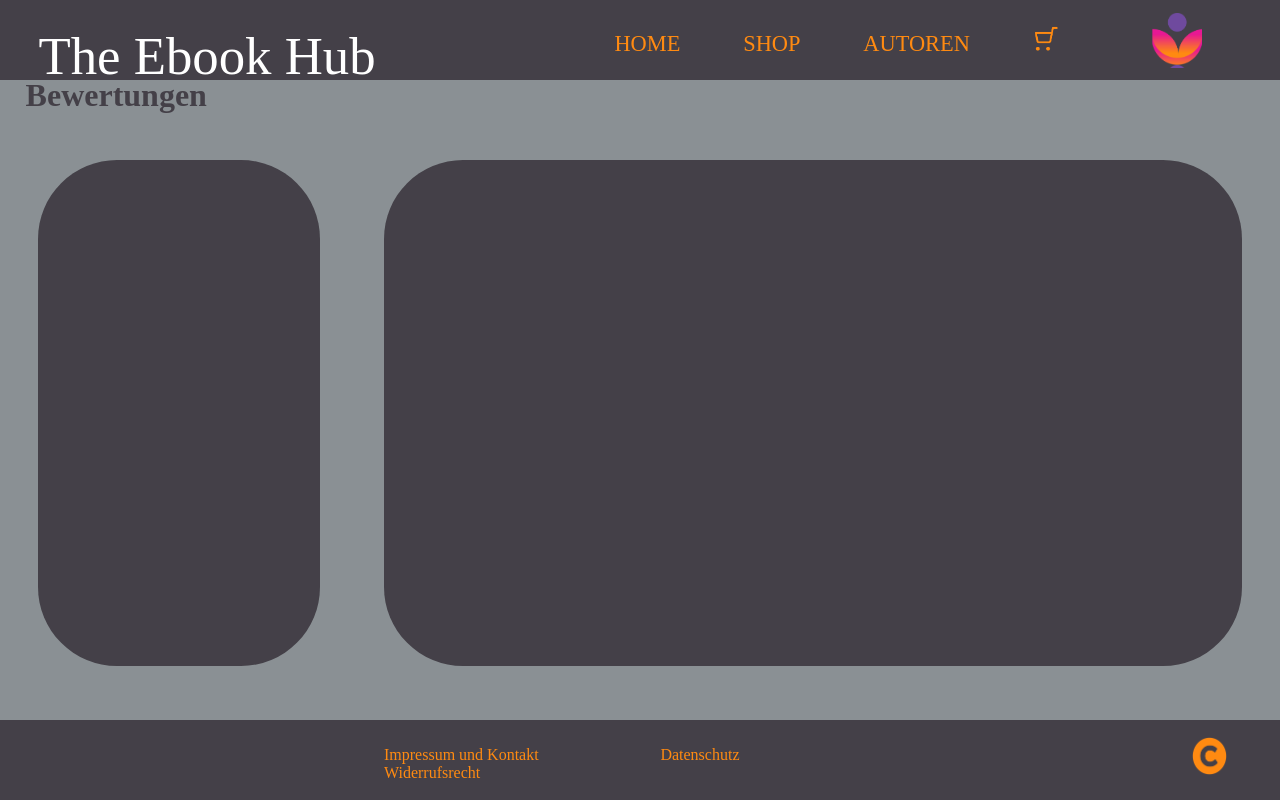
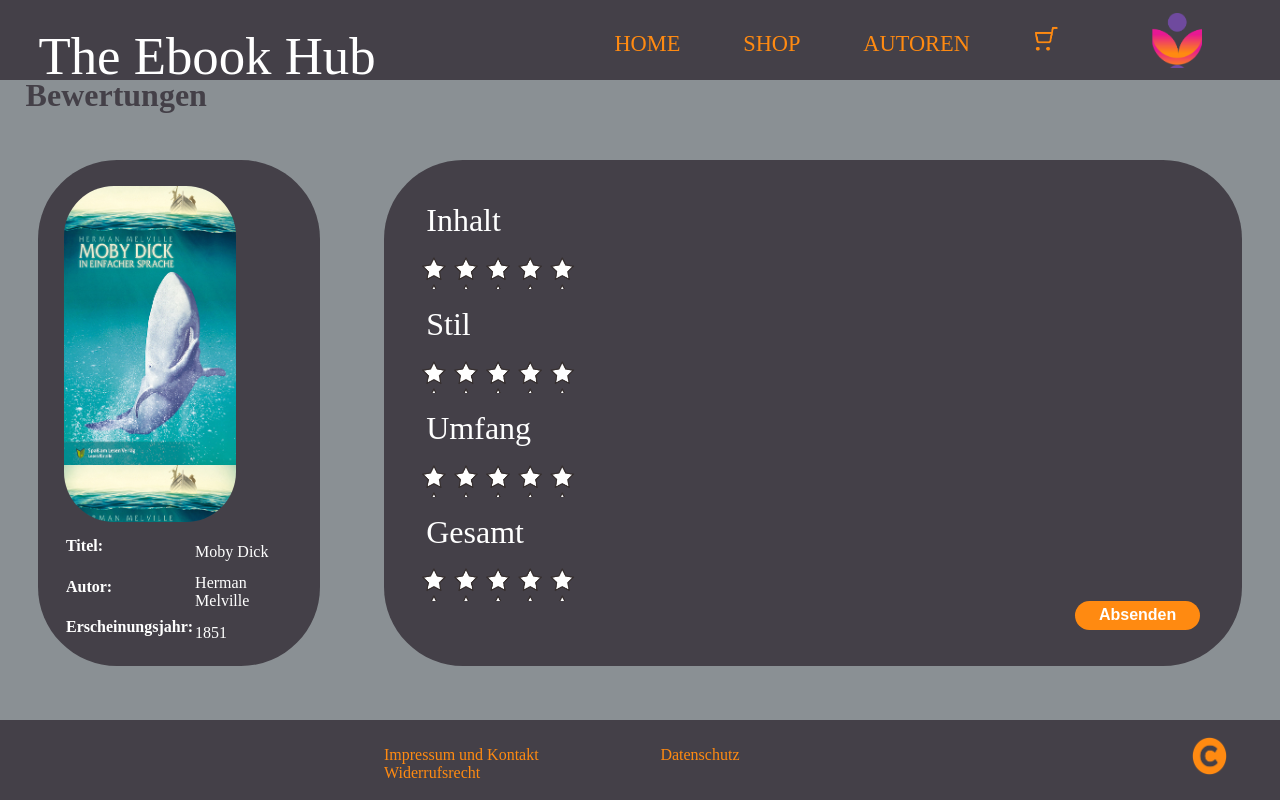
Before and after one commit to cr4kn4x/WebAnwendungen, a plain HTML site: page Bewertungen/bewertungen.html in a window 1280 px wide. Drawn offline with Linux system fonts and the light colour scheme; a web font is replaced by a local one.

Commit message:
Berwertungen hinzugefügt

```diff
--- a/Bewertungen/bewertungen.css
+++ b/Bewertungen/bewertungen.css
@@ -19,6 +19,30 @@
     padding-left: 2%;
 }
 
+#bild {
+    background: url(../sources/Moby_Dick_-_cover_lowres.jpg);
+    background-size: contain;
+    width: 67%;
+    height: 70%;
+    border-radius: 50px;
+}
+
+#first table {
+    width: 90%;
+    height: 10%;
+    margin-top: 3%;
+    color: white;
+    text-align: left;
+}
+
+#first td {
+    padding-top: 5%;
+}
+
+#first th {
+    font-weight: bold;
+}
+
 #second {
     position: absolute;
     background-color: #444048;
@@ -31,3 +55,28 @@
     padding-top: 2%;
     padding-left: 2%;
 }
+#second p.picture {
+    background: url(../sources/all-stars.png);
+    background-size: contain;
+    width: 19%;
+    height: 7%;
+    margin-left: 1%;
+}
+
+#second p.headline {
+    color: white;
+    font-size: 2em;
+    padding: 2%;
+}
+
+#confirm {
+    color: white;
+    font-weight: bold;
+    font-size: 1em;
+    background-color: #FF8A11;
+    border: none;
+    border-radius: 79px;
+    width: 15%;
+    height: 6%;
+    margin-left: 80%;
+}
--- a/Bewertungen/bewertungen.html
+++ b/Bewertungen/bewertungen.html
@@ -29,10 +29,34 @@
                 <h1>Bewertungen</h1>
             </div>
             <div id="first">
-
+                <div id="bild"></div>
+                <table>
+                    <tr>
+                        <th>Titel:</th>
+                        <td>Moby Dick</td>
+                    </tr>
+                    <tr>
+                        <th>Autor:</th>
+                        <td>Herman Melville</td>
+                    </tr>
+                    <tr>
+                        <th>Erscheinungsjahr:</th>
+                        <td>1851</td>
+                    </tr>
+                </table>
             </div>
             <div id="second">
-
+                <p class="headline">Inhalt</p>
+                <p class="picture"></p>
+                <p class="headline">Stil</p>
+                <p class="picture"></p>
+                <p class="headline">Umfang</p>
+                <p class="picture"></p>
+                <p class="headline">Gesamt</p>
+                <p class="picture"></p>
+                <form method="GET" action="">
+                    <button type="submit" id="confirm">Absenden</a>
+                </form>
             </div>
         </div>
 
```
Also changed, not shown: sources/Moby_Dick_-_cover_lowres.jpg (added), sources/all-stars.png (added), sources/full-star.png (added), sources/star.png (added).
